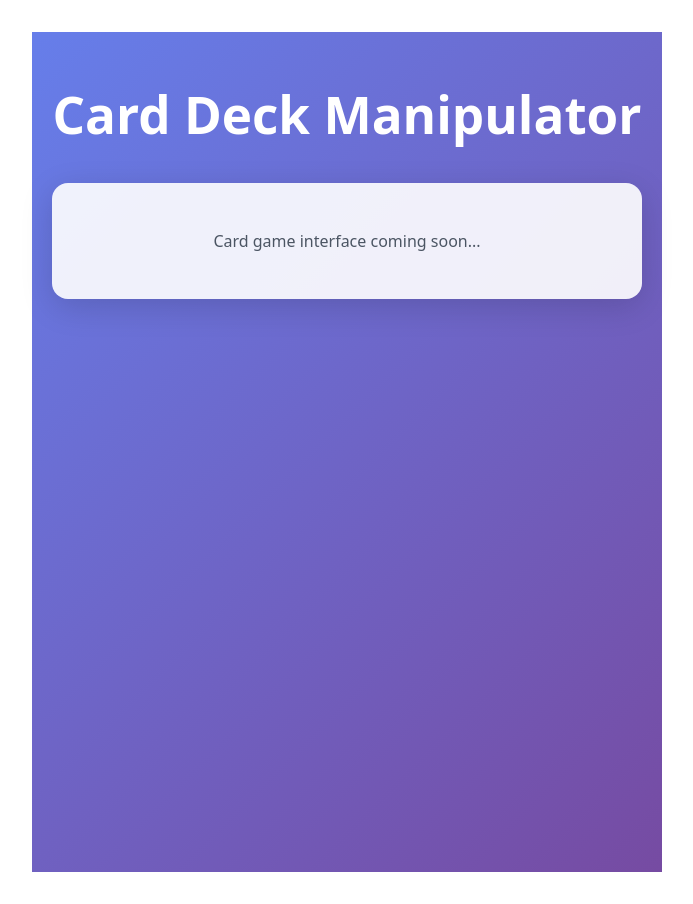
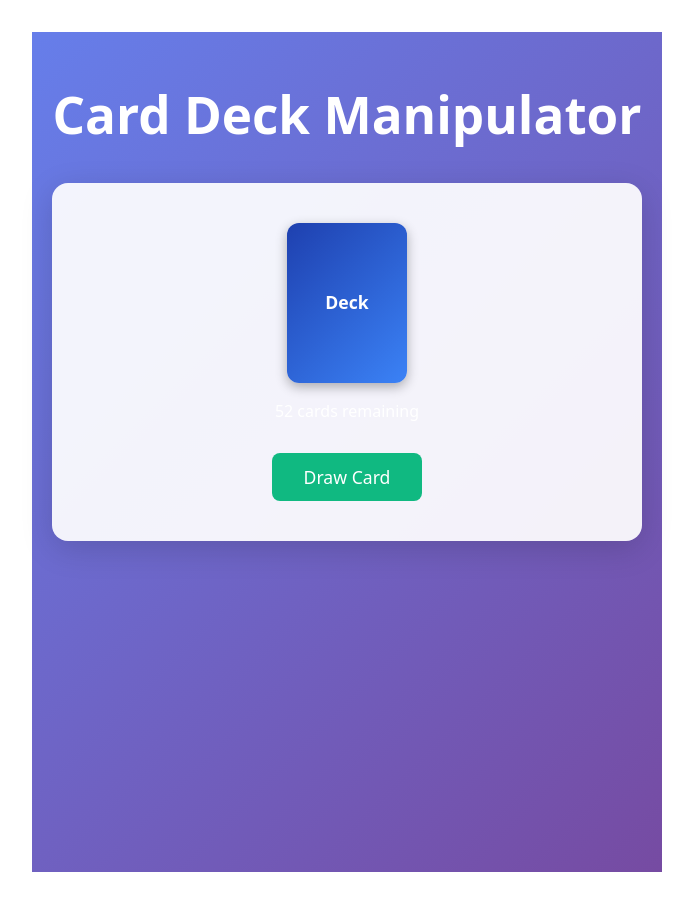
Before and after one commit to jcqln2/assignment3, a React (Vite) app: page / in a window 1280 px wide. Shown: the whole page, without its empty margins (293-986 px from the left). Built offline with nearby package versions, Linux system fonts and the light colour scheme.

Commit message:
Add basic deck & draw one card button

```diff
--- a/src/App.jsx
+++ b/src/App.jsx
@@ -4,7 +4,13 @@ import viteLogo from '/vite.svg'
 import './App.css'
 
 function App() {
-  const [count, setCount] = useState(0)
+  const [deckSize, setDeckSize] = useState(52)
+
+  const drawCard = () => {
+    if (deckSize > 0) {
+      setDeckSize(prev => prev - 1)
+    }
+  }
 
   return (
     <div style={{
@@ -21,14 +27,48 @@ function App() {
       <div style={{
         maxWidth: '1100px',
         margin: '0 auto',
-        background: 'rgba(255,255,255,0.9)',
+        background: 'rgba(255,255,255,0.92)',
         borderRadius: '16px',
-        padding: '30px',
+        padding: '40px',
         boxShadow: '0 8px 32px rgba(0,0,0,0.15)'
       }}>
-        <p style={{ textAlign: 'center', color: '#4b5563' }}>
-          Card game interface coming soon...
-        </p>
+        <div style={{ textAlign: 'center', marginBottom: '30px' }}>
+          <div style={{
+            width: '120px',
+            height: '160px',
+            margin: '0 auto 16px',
+            background: 'linear-gradient(135deg, #1e40af, #3b82f6)',
+            borderRadius: '12px',
+            boxShadow: '0 4px 12px rgba(0,0,0,0.3)',
+            display: 'flex',
+            alignItems: 'center',
+            justifyContent: 'center',
+            color: 'white',
+            fontSize: '1.1rem',
+            fontWeight: 'bold'
+          }}>
+            Deck
+          </div>
+          <div>{deckSize} cards remaining</div>
+        </div>
+
+        <div style={{ textAlign: 'center' }}>
+          <button
+            onClick={drawCard}
+            disabled={deckSize === 0}
+            style={{
+              padding: '12px 32px',
+              fontSize: '1.1rem',
+              background: '#10b981',
+              color: 'white',
+              border: 'none',
+              borderRadius: '8px',
+              cursor: 'pointer'
+            }}
+          >
+            Draw Card
+          </button>
+        </div>
       </div>
     </div>
   )
```
